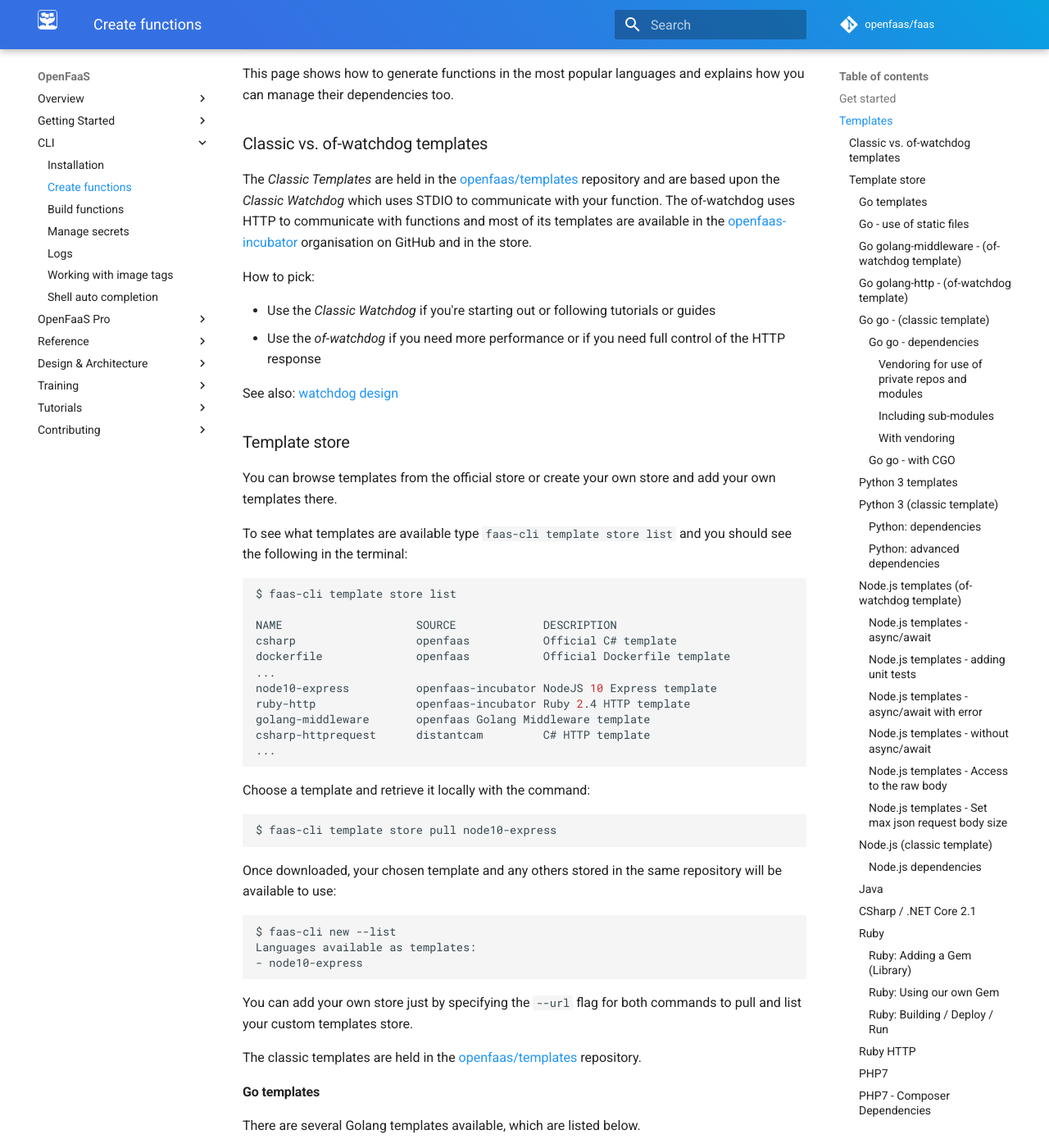
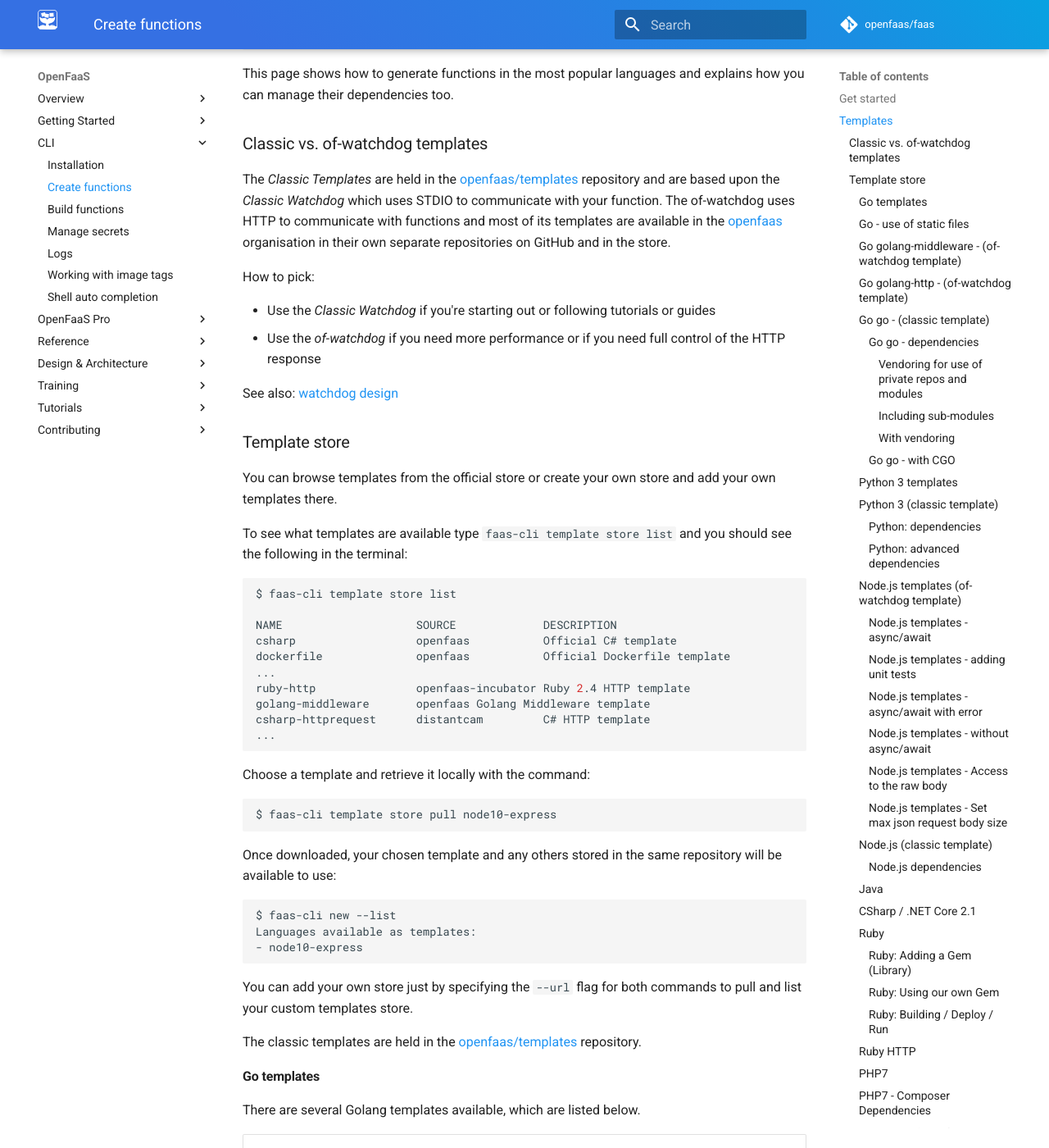
Before and after one commit to openfaas/docs, an MkDocs documentation site: the page built from docs/cli/templates.md, in a window 1280 px wide and 1400 px high, scrolled down 783 px. Shown: the whole window at 82% size. Built offline with MkDocs 1.6.1 and Material for MkDocs 9.7.7, drawn with Linux system fonts in a browser that asks for light colours; comment, search, counter and statistics services are not loaded.

Commit message:
Update intro on templates re: openfaas-incubator
Signed-off-by: Alex Ellis (OpenFaaS Ltd) <alexellis2@gmail.com>

```diff
--- a/docs/cli/templates.md
+++ b/docs/cli/templates.md
@@ -28,7 +28,7 @@ This page shows how to generate functions in the most popular languages and expl
 
 ### Classic vs. of-watchdog templates
 
-The *Classic Templates* are held in the [openfaas/templates](https://github.com/openfaas/templates) repository and are based upon the *Classic Watchdog* which uses STDIO to communicate with your function. The of-watchdog uses HTTP to communicate with functions and most of its templates are available in the [openfaas-incubator](https://github.com/openfaas-incubator/) organisation on GitHub and in the store.
+The *Classic Templates* are held in the [openfaas/templates](https://github.com/openfaas/templates) repository and are based upon the *Classic Watchdog* which uses STDIO to communicate with your function. The of-watchdog uses HTTP to communicate with functions and most of its templates are available in the [openfaas](https://github.com/openfaas/) organisation in their own separate repositories on GitHub and in the store.
 
 How to pick:
 
@@ -50,7 +50,6 @@ NAME                    SOURCE             DESCRIPTION
 csharp                  openfaas           Official C# template
 dockerfile              openfaas           Official Dockerfile template
 ...
-node10-express          openfaas-incubator NodeJS 10 Express template
 ruby-http               openfaas-incubator Ruby 2.4 HTTP template
 golang-middleware       openfaas Golang Middleware template
 csharp-httprequest      distantcam         C# HTTP template
```
